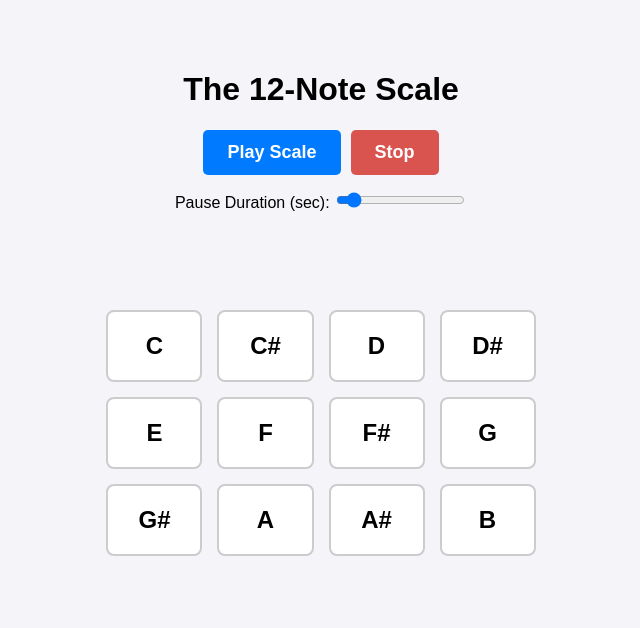
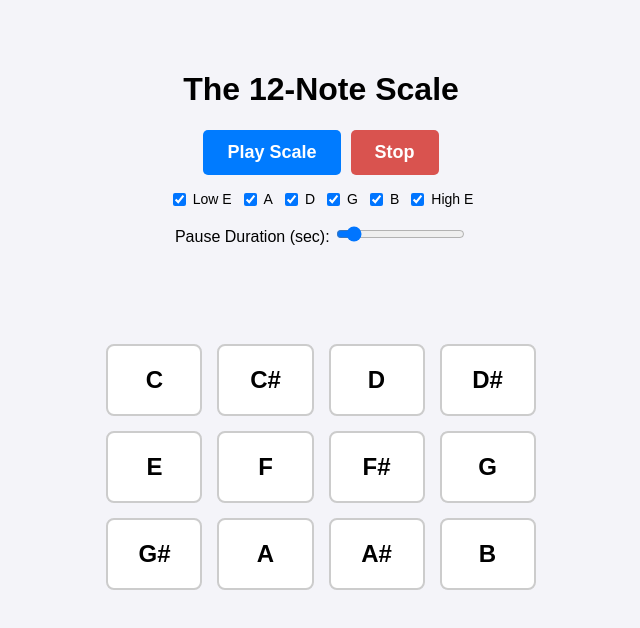
Before and after one commit to ChrisBeeley/guitar_trainer, a plain HTML site: page index.html in a window 1280 px wide. Shown: the whole page, without its empty margins (319-959 px from the left). Drawn offline with Linux system fonts and the light colour scheme.

Commit message:
Add string selection

```diff
--- a/index.html
+++ b/index.html
@@ -67,6 +67,19 @@
             gap: 15px;
             margin-bottom: 10px;
         }
+        .string-selector {
+            display: flex;
+            flex-wrap: wrap;
+            gap: 8px;
+            justify-content: center;
+        }
+        .string-selector label {
+            font-size: 14px;
+            cursor: pointer;
+            display: flex;
+            align-items: center;
+            gap: 4px;
+        }
         #stringDisplay {
             font-size: 32px;
             font-weight: bold;
@@ -84,6 +97,14 @@
         <div style="display: flex; gap: 10px;">
             <button id="playBtn">Play Scale</button>
             <button id="stopBtn" disabled>Stop</button>
+        </div>
+        <div class="string-selector">
+            <label><input type="checkbox" class="string-check" value="Low E string" checked> Low E</label>
+            <label><input type="checkbox" class="string-check" value="A string" checked> A</label>
+            <label><input type="checkbox" class="string-check" value="D string" checked> D</label>
+            <label><input type="checkbox" class="string-check" value="G string" checked> G</label>
+            <label><input type="checkbox" class="string-check" value="B string" checked> B</label>
+            <label><input type="checkbox" class="string-check" value="High E string" checked> High E</label>
         </div>
         <div>
             <label for="speedSlider">Pause Duration (sec):</label>
@@ -144,12 +165,18 @@
         });
 
         playBtn.addEventListener('click', async () => {
+            const selectedStrings = Array.from(document.querySelectorAll('.string-check:checked'))
+                .map(cb => cb.value);
+
+            if (selectedStrings.length === 0) {
+                alert('Please select at least one string to practice!');
+                return;
+            }
+
             isPlaying = true;
             playBtn.disabled = true;
             stopBtn.disabled = false;
             stringDisplay.textContent = '';
-
-            const guitarStrings = ['Low E string', 'A string', 'D string', 'G string', 'B string', 'High E string'];
 
             while (isPlaying) {
                 // Create an array of indices [0, 1, 2...11] and shuffle it for each loop
@@ -167,7 +194,7 @@
                     const noteElement = document.getElementById('note-' + noteIndex);
 
                     // Randomly pick a guitar string to announce before the note
-                    const randomString = guitarStrings[Math.floor(Math.random() * guitarStrings.length)];
+                    const randomString = selectedStrings[Math.floor(Math.random() * selectedStrings.length)];
                     stringDisplay.textContent = randomString;
 
                     const stringUtterance = new SpeechSynthesisUtterance(randomString);
```
